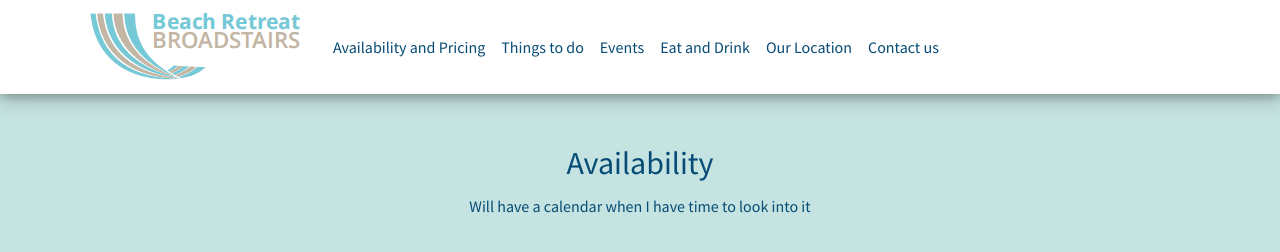
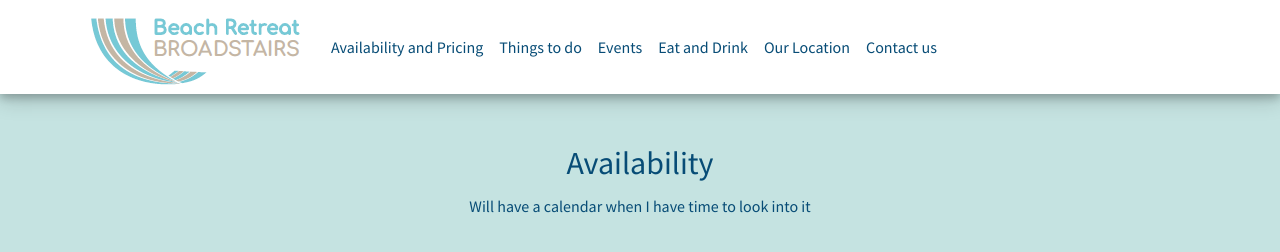
Before and after one commit to StephenConyers/Beach-Retreat, a plain HTML site: page availability.html in a window 1280 px wide. Drawn offline with Linux system fonts and the light colour scheme.

Commit message:
Add files via upload

```diff
--- a/availability.html
+++ b/availability.html
@@ -11,7 +11,7 @@
     <!-- Navbar Start -->
     <nav class="navbar sticky-top navbar-expand-lg">
         <div class="container">
-            <a class="navbar-brand" href="index.html"><img src="Content/img/logo.png" class="img-fluid"></a>
+            <a class="navbar-brand" href="index.html"><img src="Content/img/logo2.png" class="img-fluid"></a>
             <button class="navbar-toggler" type="button" data-toggle="collapse" data-target="#navbarNav" aria-controls="navbarNav" aria-expanded="false" aria-label="Toggle navigation">
                 <span class="navbar-toggler-icon"></span>
             </button>
```
